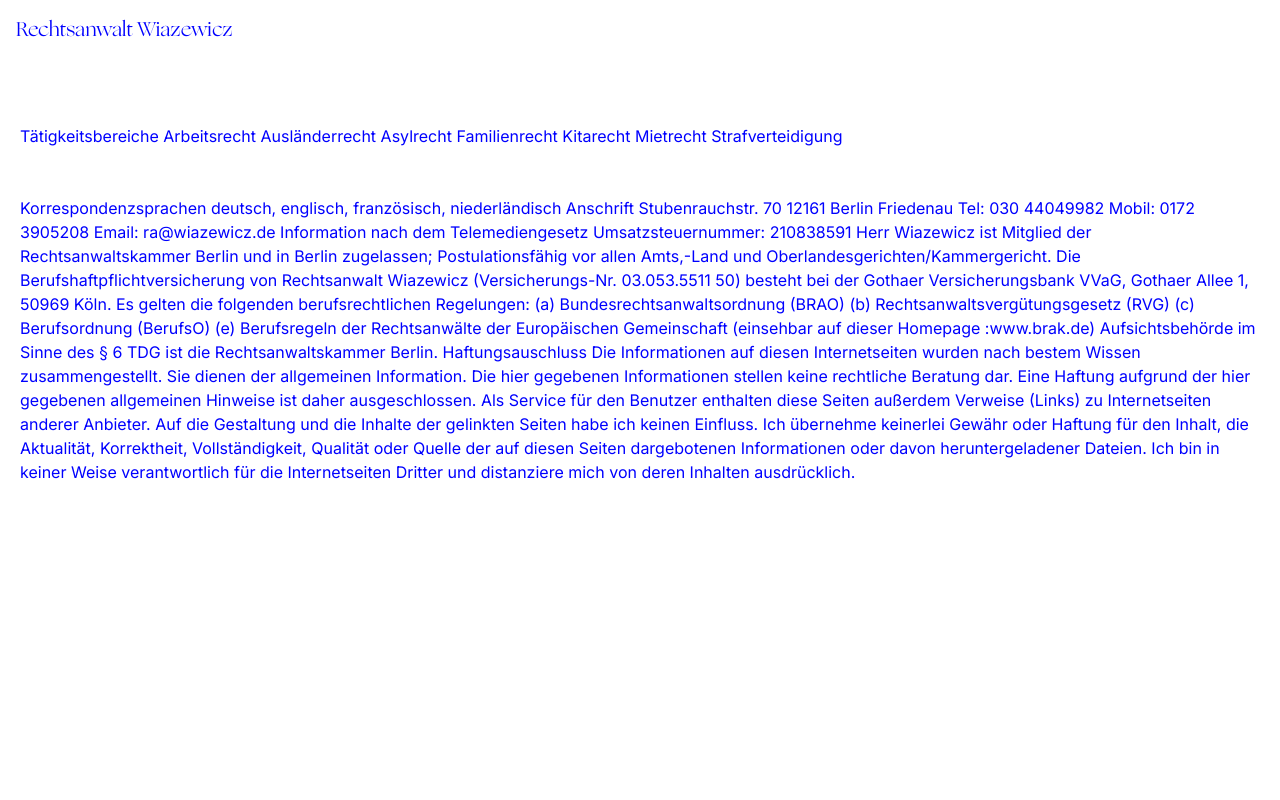
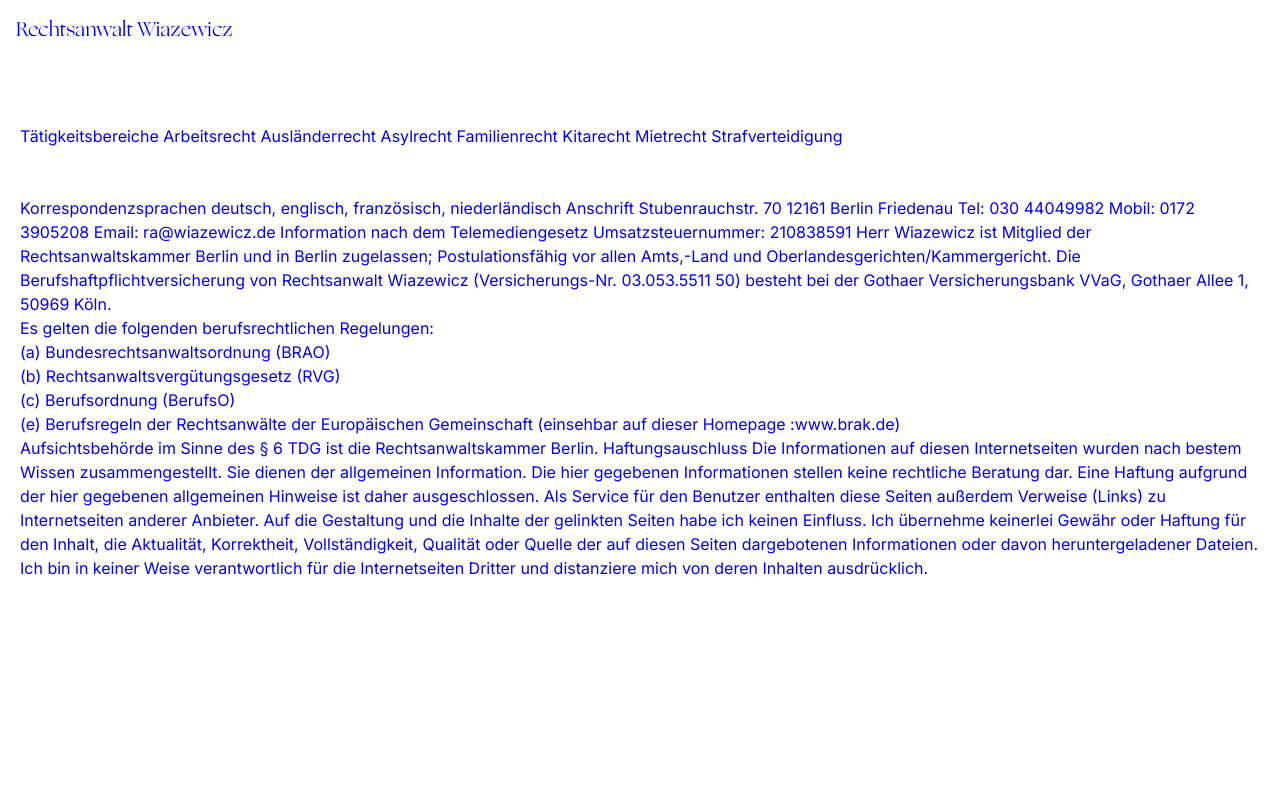
Before and after one commit to dreadbeard11/ra-wiazewicz, a Next.js app: page / in a window 1280 px wide. Shown: the top 800 px of the page. Built offline with nearby package versions, Linux system fonts and the light colour scheme.

Commit message:
Update page.tsx

```diff
--- a/src/app/page.tsx
+++ b/src/app/page.tsx
@@ -29,14 +29,16 @@ Umsatzsteuernummer: 210838591
 Herr Wiazewicz ist Mitglied der Rechtsanwaltskammer Berlin und in Berlin zugelassen; Postulationsfähig vor allen Amts,-Land und Oberlandesgerichten/Kammergericht.
 
 Die Berufshaftpflichtversicherung von Rechtsanwalt Wiazewicz (Versicherungs-Nr. 03.053.5511 50) besteht bei der Gothaer Versicherungsbank VVaG, Gothaer Allee 1, 50969 Köln.
-
+<div>
 Es gelten die folgenden berufsrechtlichen Regelungen:
-(a) Bundesrechtsanwaltsordnung (BRAO)
-(b) Rechtsanwaltsvergütungsgesetz (RVG)
-(c) Berufsordnung (BerufsO)
-(e) Berufsregeln der Rechtsanwälte der Europäischen Gemeinschaft
+        <ul>
+<li>(a) Bundesrechtsanwaltsordnung (BRAO)</li>
+<li>(b) Rechtsanwaltsvergütungsgesetz (RVG)</li>
+<li>(c) Berufsordnung (BerufsO)</li>
+<li>(e) Berufsregeln der Rechtsanwälte der Europäischen Gemeinschaft
 (einsehbar auf dieser Homepage :www.brak.de)
-
+      </li>  </ul>
+  </div>
 Aufsichtsbehörde im Sinne des § 6 TDG ist die Rechtsanwaltskammer Berlin.
 
 Haftungsauschluss
```
